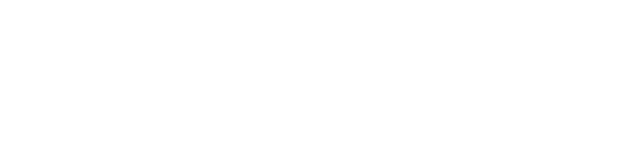
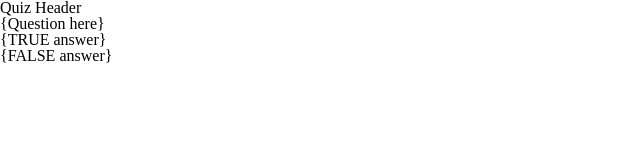
Before and after one commit to sabrinacarbo/TriviaGame, a plain HTML site: page index.html in a window 1280 px wide. Shown: the whole page, without its empty margins (0-640 px from the left). Drawn offline with Linux system fonts and the light colour scheme; files that its build step writes are made by us from their sources; files whose address does not match are found by name.

Commit message:
pseudo-coding completed

```diff
--- a/assets/css/reset.css
+++ b/assets/css/reset.css
@@ -0,0 +1,48 @@
+/* http://meyerweb.com/eric/tools/css/reset/
+   v2.0 | 20110126
+   License: none (public domain)
+*/
+
+html, body, div, span, applet, object, iframe,
+h1, h2, h3, h4, h5, h6, p, blockquote, pre,
+a, abbr, acronym, address, big, cite, code,
+del, dfn, em, img, ins, kbd, q, s, samp,
+small, strike, strong, sub, sup, tt, var,
+b, u, i, center,
+dl, dt, dd, ol, ul, li,
+fieldset, form, label, legend,
+table, caption, tbody, tfoot, thead, tr, th, td,
+article, aside, canvas, details, embed,
+figure, figcaption, footer, header, hgroup,
+menu, nav, output, ruby, section, summary,
+time, mark, audio, video {
+	margin: 0;
+	padding: 0;
+	border: 0;
+	font-size: 100%;
+	font: inherit;
+	vertical-align: baseline;
+}
+/* HTML5 display-role reset for older browsers */
+article, aside, details, figcaption, figure,
+footer, header, hgroup, menu, nav, section {
+	display: block;
+}
+body {
+	line-height: 1;
+}
+ol, ul {
+	list-style: none;
+}
+blockquote, q {
+	quotes: none;
+}
+blockquote:before, blockquote:after,
+q:before, q:after {
+	content: '';
+	content: none;
+}
+table {
+	border-collapse: collapse;
+	border-spacing: 0;
+}
--- a/index.html
+++ b/index.html
@@ -11,5 +11,14 @@
 </head>
 <body>
 
+    <h1>Quiz Header</h1>
+
+    <h3>{Question here}</h3>
+
+    <p>{TRUE answer}</p>
+
+    <p>{FALSE answer}</p>
+
+
 </body>
 </html>
```
Also changed, not shown: assets/javascript/main.js (+55 -0 lines).
